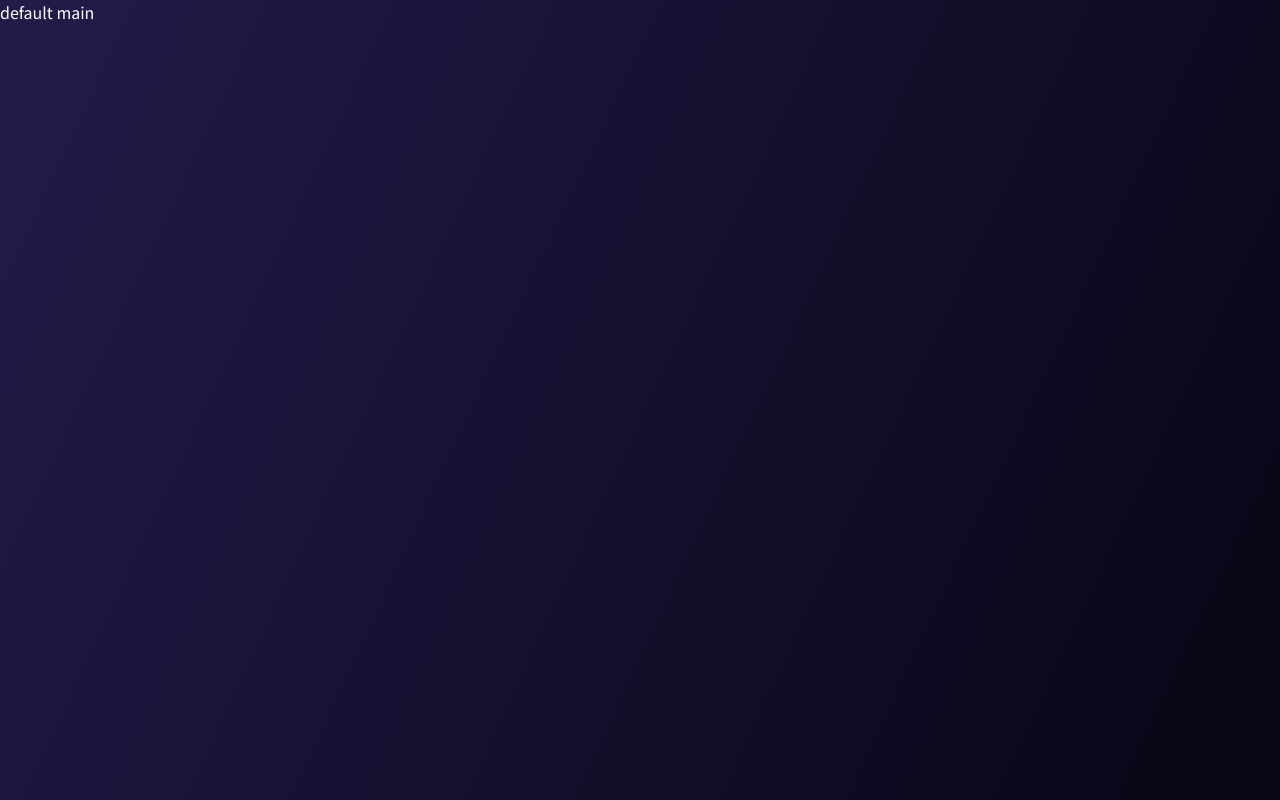
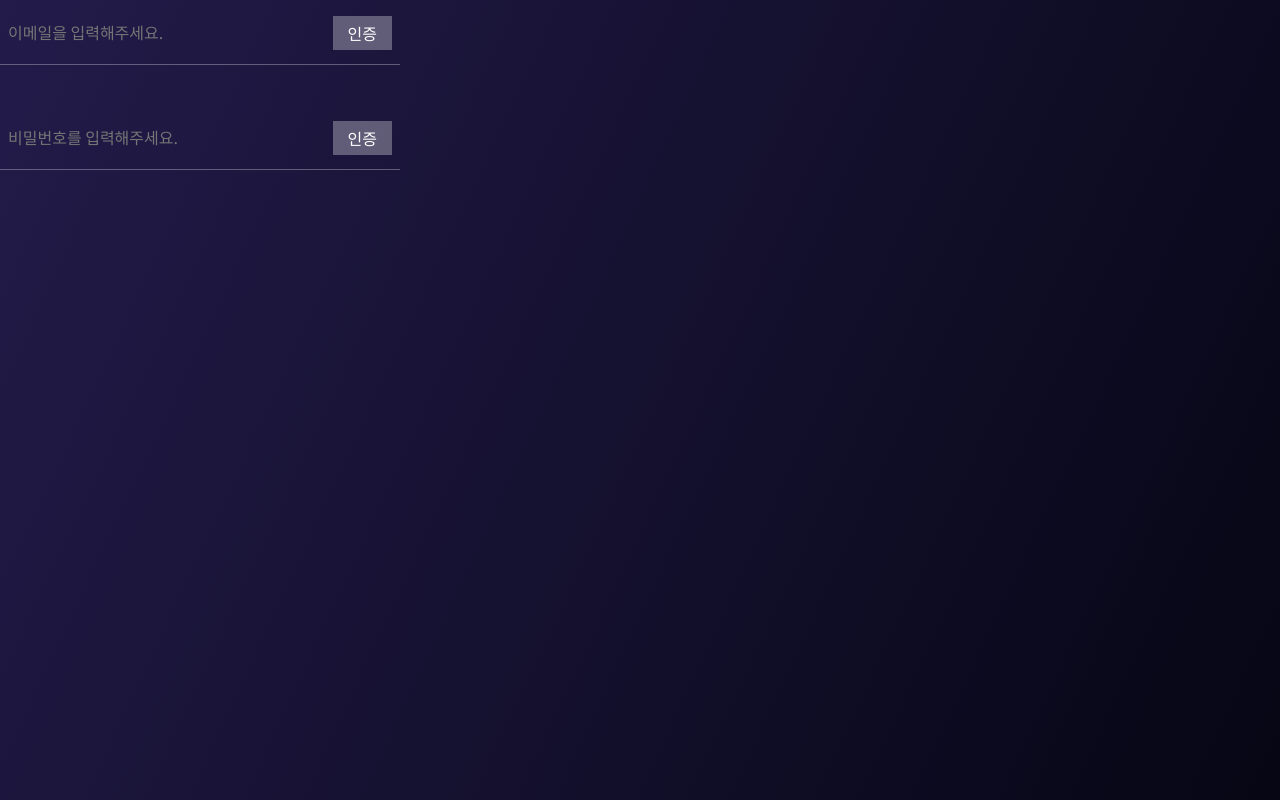
Before and after one commit to FRONT-END-BOOTCAMP-PULS-4/Jackpot_Plug, a Next.js app: page / in a window 1280 px wide. Built offline with nearby package versions, Linux system fonts and the light colour scheme.

Commit message:
refactor: 공통 입력 필드 InputField 컴포넌트로 추출

```diff
--- a/app/(anon)/page.tsx
+++ b/app/(anon)/page.tsx
@@ -1,5 +1,13 @@
 "use client";
 
+import EmailInput from "../component/input/EmailInput";
+import PasswordInput from "../component/input/PasswordInput";
+
 export default function Home() {
-  return <div>default main</div>;
+  return (
+    <>
+      <EmailInput />
+      <PasswordInput />
+    </>
+  );
 }
--- a/app/component/input/EmailInput.tsx
+++ b/app/component/input/EmailInput.tsx
@@ -1,11 +1,28 @@
 "use client";
 import { ChangeEvent, useState } from "react";
-import styles from "./EmailInput.module.scss";
+import InputField from "./InputField";
 
-export default function EmailInput() {
+interface EailInputProps {
+  errorMessage?: {
+    email?: string;
+    authCode?: string;
+  };
+  successMessage?: {
+    authCode?: string;
+  };
+}
+
+export default function EmailInput({
+  errorMessage = {
+    email: "이메일이 일치하지 않아요.",
+    authCode: "코드가 잘못되었습니다. 다시 한번 인증해주세요.",
+  },
+  successMessage = {
+    authCode: "인증이 완료되었습니다.",
+  },
+}: EailInputProps) {
   const [email, setEmail] = useState("");
   const [authCode, setAuthCode] = useState("");
-  const [showBtn, setShowBtn] = useState(true);
   const [showAuthCode, setShowAuthCode] = useState(false);
   const [isError, setIsError] = useState(false);
   const [isSuccess, setIsSuccess] = useState(false);
@@ -29,69 +46,40 @@ export default function EmailInput() {
   };
 
   return (
-    <div className={styles.form_container}>
-      <div className={styles.email_input}>
-        <label htmlFor="email_input" className="blind">
-          이메일
-        </label>
-        <input
+    <>
+      <InputField
+        id="email_input"
+        name="email"
         type="email"
-          name="email"
-          id="email_input"
+        value={email}
         placeholder="이메일을 입력해주세요."
-          className={`${styles.email} ${email.length > 0 ? styles.filled : ""}`}
-          onChange={handleEmailChange}
-          autoComplete="off"
-          value={email}
+        label="이메일"
+        onChangeAction={handleEmailChange}
+        showButton={true}
+        buttonContent="인증"
+        onButtonClick={handleAuthCodeClick}
+        errorMessage={errorMessage.email}
+        showErrorMessage={isError && !showAuthCode}
       />
-        {showBtn && (
-          <button
-            type="button"
-            className={styles.verify_btn}
-            onClick={handleAuthCodeClick}
-          >
-            인증
-          </button>
-        )}
-      </div>
-      {isError && !showAuthCode && (
-        <p className={styles.error_message}>* 이메일이 일치하지 않아요.</p>
-      )}
 
       {showAuthCode && (
-        <div className={styles.auth_code_input}>
-          <label htmlFor="auth_code_input" className="blind">
-            인증번호
-          </label>
-          <input
+        <InputField
+          id="auth_code_input"
+          name="authCode"
           type="text"
-            name="authCode"
-            id="auth_code_input"
+          value={authCode}
           placeholder="인증번호를 입력해주세요."
-            className={`${styles.authCode} ${
-              authCode.length > 0 ? styles.filled : ""
-            }`}
-            onChange={handleAuthCodeChange}
-            autoComplete="off"
-            value={authCode}
+          label="인증번호"
+          onChangeAction={handleAuthCodeChange}
+          showButton={true}
+          buttonContent="확인"
+          onButtonClick={handleConfirmClick}
+          errorMessage={errorMessage.authCode}
+          successMessage={successMessage.authCode}
+          showErrorMessage={isError}
+          showSuccessMessage={isSuccess}
         />
-          <button
-            type="button"
-            className={styles.verify_btn}
-            onClick={handleConfirmClick}
-          >
-            확인
-          </button>
-        </div>
       )}
-      {showAuthCode && isSuccess && (
-        <p className={styles.success_message}>* 인증이 완료되었습니다.</p>
-      )}
-      {showAuthCode && isError && (
-        <p className={styles.error_message}>
-          * 코드가 잘못되었습니다. 다시 한번 인증해 주세요.
-        </p>
-      )}
-    </div>
+    </>
   );
 }
--- /dev/null
+++ b/app/component/input/InputField.module.scss
@@ -0,0 +1,42 @@
+@use "./../../../public/styles/mixin.scss" as *;
+@use "./../../../public/styles/variable.scss" as *;
+
+.input_container {
+  margin-bottom: 40px;
+}
+
+.input_field {
+  position: relative;
+  max-width: 400px;
+
+  .input {
+    padding: 20px 8px;
+    width: 100%;
+    max-width: 400px;
+    @include border-bottom;
+
+    &.filled {
+      @include border-bottom($color: $color-purple);
+    }
+  }
+
+  .verify_btn {
+    color: $color-white;
+    position: absolute;
+    background-color: $color-o-w3;
+    padding: 5px 15px;
+    right: 8px;
+    top: 50%;
+    transform: translateY(-50%);
+  }
+}
+
+.error_message,
+.success_message {
+  font-size: rem(14);
+  margin-top: 10px;
+}
+
+.error_message {
+  color: $color-red;
+}
--- /dev/null
+++ b/app/component/input/InputField.tsx
@@ -0,0 +1,81 @@
+"use client";
+import { ChangeEvent, ReactNode } from "react";
+import styles from "./InputField.module.scss";
+
+interface InputFieldProps {
+  id: string;
+  name: string;
+  type: string;
+  value: string;
+  placeholder?: string;
+  className?: string;
+  label: string;
+  labeHidden?: boolean;
+  onChangeAction: (e: ChangeEvent<HTMLInputElement>) => void;
+  showButton?: boolean;
+  buttonContent?: ReactNode;
+  onButtonClick?: () => void;
+  errorMessage?: string;
+  successMessage?: string;
+  showErrorMessage?: boolean;
+  showSuccessMessage?: boolean;
+}
+
+export default function InputField({
+  id,
+  name,
+  type,
+  value,
+  placeholder,
+  className,
+  label,
+  labeHidden = true,
+  onChangeAction,
+  showButton,
+  buttonContent,
+  onButtonClick,
+  errorMessage,
+  successMessage,
+  showErrorMessage,
+  showSuccessMessage,
+}: InputFieldProps) {
+  return (
+    <div className={styles.input_container}>
+      <div className={`${styles.input_field} ${className}`}>
+        <label
+          htmlFor={id}
+          className={labeHidden ? "blind" : styles.visible_label}
+        >
+          {label}
+        </label>
+        <input
+          type={type}
+          name={name}
+          id={id}
+          value={value}
+          placeholder={placeholder}
+          className={`${styles.input} ${value.length > 0 ? styles.filled : ""}`}
+          onChange={onChangeAction}
+          autoComplete="off"
+        />
+        {showButton && onButtonClick && (
+          <button
+            type="button"
+            className={styles.verify_btn}
+            onClick={onButtonClick}
+          >
+            {buttonContent}
+          </button>
+        )}
+      </div>
+
+      {showErrorMessage && errorMessage && (
+        <p className={styles.error_message}>* {errorMessage}</p>
+      )}
+
+      {showSuccessMessage && successMessage && (
+        <p className={styles.success_message}>* {successMessage}</p>
+      )}
+    </div>
+  );
+}
--- a/app/component/input/EmailInput.module.scss
+++ b/app/component/input/Password.module.scss
@@ -1,13 +1,11 @@
 @use "./../../../public/styles/mixin.scss" as *;
 @use "./../../../public/styles/variable.scss" as *;
 
-.email_input,
-.auth_code_input {
+.password_input {
   position: relative;
   max-width: 400px;
 
-  .email,
-  .authCode {
+  .password {
     padding: 20px 8px;
     width: 100%;
     max-width: 400px;
@@ -28,12 +26,8 @@
     transform: translateY(-50%);
   }
 }
-.auth_code_input {
-  margin-top: 40px;
-}
 
-.error_message,
-.success_message {
+.error_message {
   font-size: rem(14);
   margin-top: 10px;
 }
--- /dev/null
+++ b/app/component/input/PasswordInput.tsx
@@ -0,0 +1,43 @@
+"use client";
+import { ChangeEvent, useState } from "react";
+import InputField from "./InputField";
+import styles from "./Password.module.scss";
+
+export default function PasswordInput() {
+  const [password, setPassword] = useState("");
+  const [isError, setIsError] = useState(false);
+
+  const handlePasswordChange = (e: ChangeEvent<HTMLInputElement>) => {
+    setPassword(e.target.value);
+  };
+
+  return (
+    <div className={styles.form_container}>
+      <div className={styles.password_input}>
+        <label htmlFor="password_input" className="blind">
+          비밀번호
+        </label>
+        <input
+          type="password"
+          name="password"
+          id="password_input"
+          placeholder="비밀번호를 입력해주세요."
+          className={`${styles.password} ${
+            password.length > 0 ? styles.filled : ""
+          }`}
+          onChange={handlePasswordChange}
+          autoComplete="off"
+          value={password}
+        />
+        <button type="button" className={styles.verify_btn}>
+          인증
+        </button>
+      </div>
+      {isError && (
+        <p className={styles.error_message}>
+          * 8~20자, 영문과 숫자를 포함하세요.
+        </p>
+      )}
+    </div>
+  );
+}
```
Lines whose indentation alone changed are shown as unchanged.
